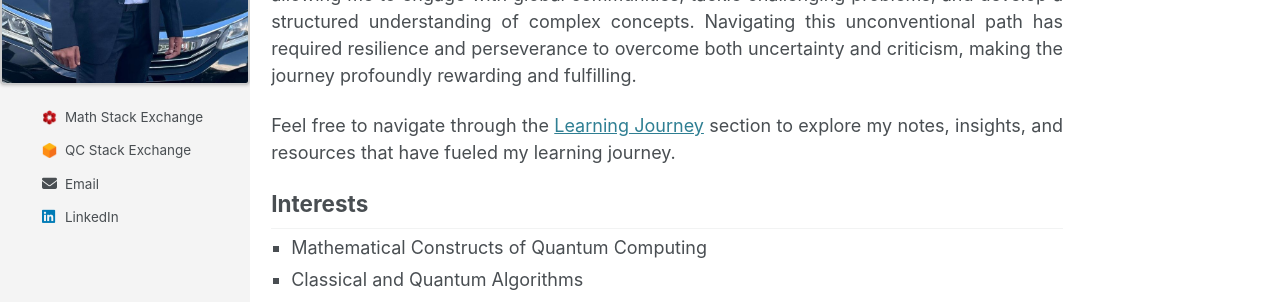
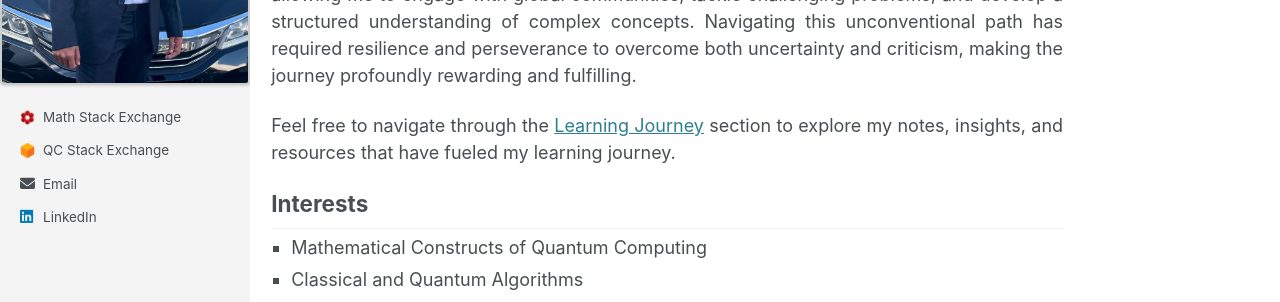
Before and after one commit to soorajss1729/soorajss1729.github.io, a Jekyll site: the page built from _pages/about.md, in a window 1280 px wide. Shown: the part 339-641 px from the top of the page. Built offline with Jekyll 4.4.1, drawn with Linux system fonts in a browser that asks for light colours.

Commit message:
Update _sidebar.scss

```diff
--- a/_sass/_sidebar.scss
+++ b/_sass/_sidebar.scss
@@ -76,10 +76,6 @@
    Author profile and links
    ========================================================================== */
 .sidebar {
-  display: flex; /* Ensure the sidebar uses flexbox */
-  flex-direction: column; /* Stack elements vertically */
-  align-items: center; /* Center all child elements horizontally */
-
   width: 800px;
   background-color: #f4f4f4; /* Light background for the sidebar */
   padding-top: 0em; /*2.3em;*/
@@ -187,13 +183,15 @@
   }
 }
 
-.author__urls-wrapper {  display: flex; /* Flexbox for children */
-  flex-direction: column; /* Stack links vertically */
-  align-items: flex-start; /* Left-align links within the wrapper */
-  width: fit-content; /* Adjust the width of the wrapper */
-  max-width: 250px; /* Ensure it doesn't become too wide */
-  margin: 0 auto; /* Center the block horizontally within the sidebar */
-
+.author__urls-wrapper {
+  padding-left: 20px; /* Add left padding */
+  position: relative;
+  display: table-cell;
+  vertical-align: middle;
+  font-family: $sans-serif;
+  z-index: 10;
+  position: relative;
+  cursor: pointer;
 
   li:last-child {
     a {
```
